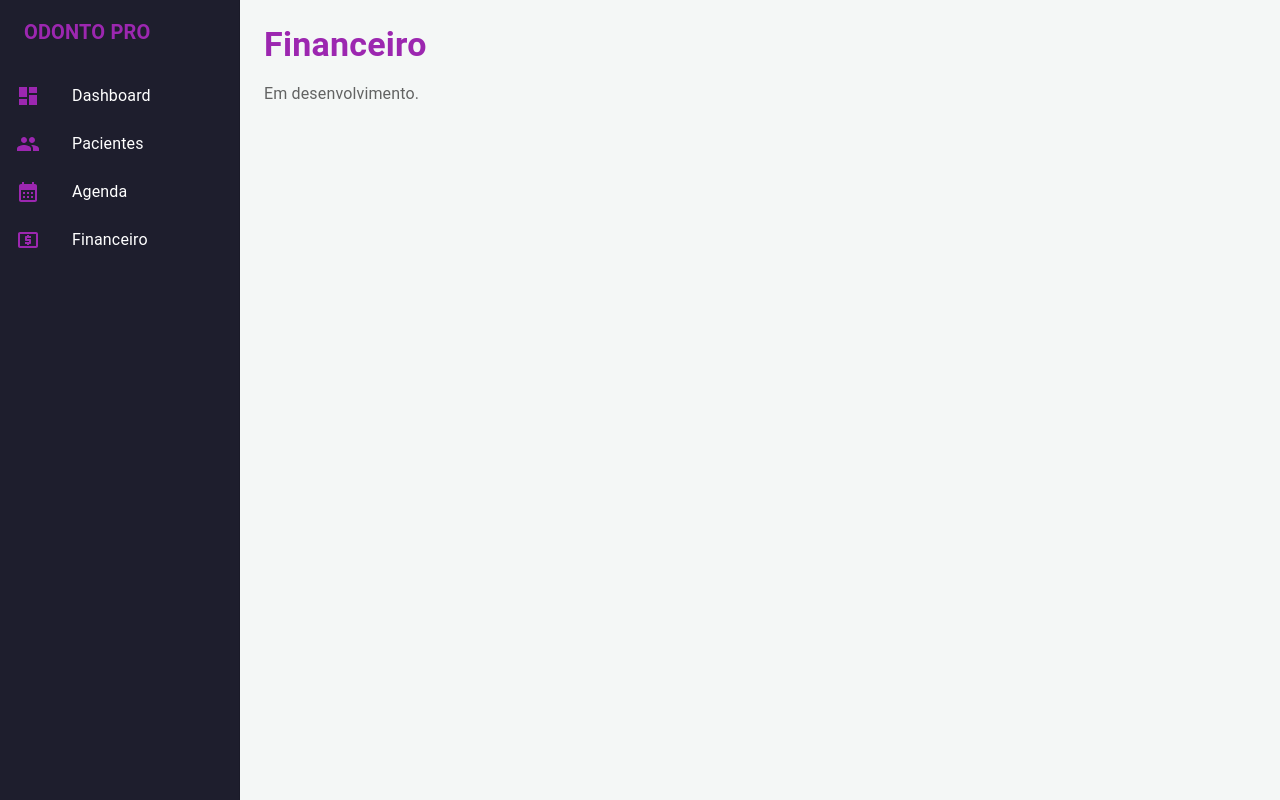
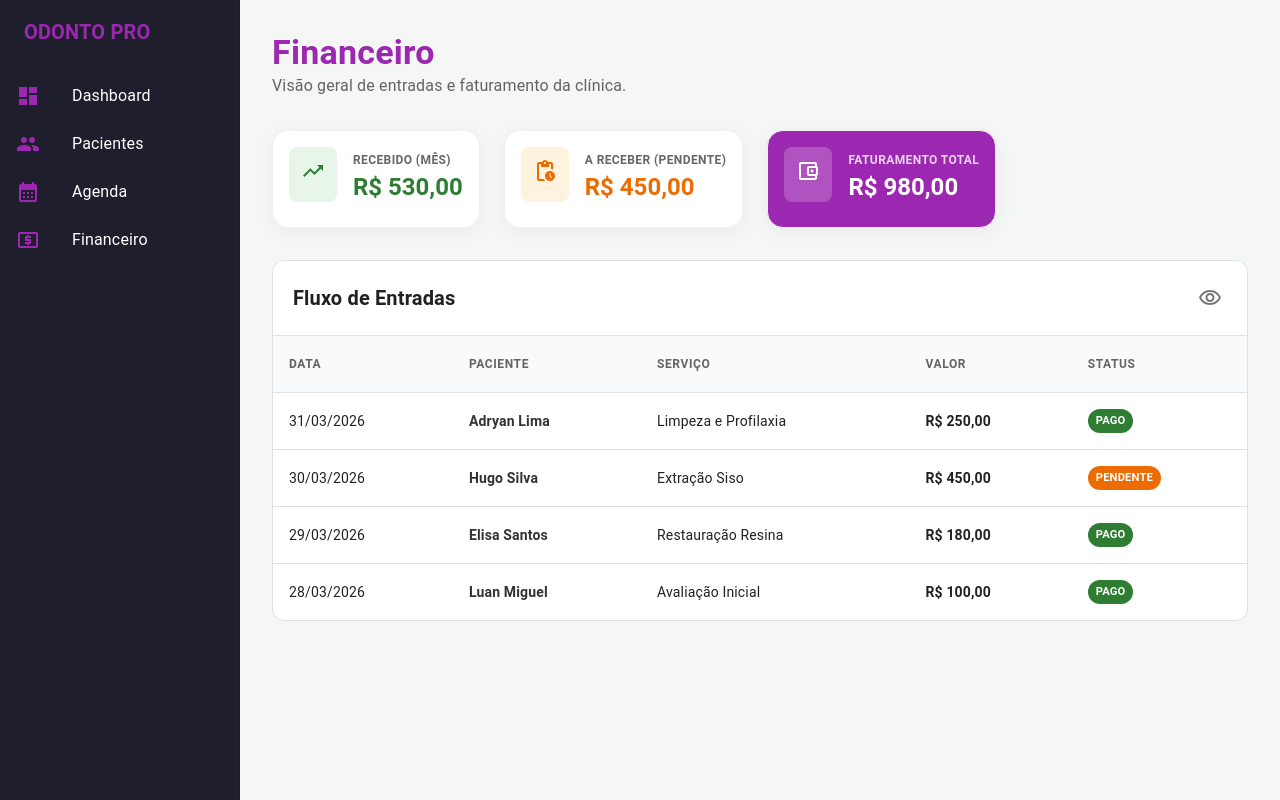
Before and after one commit to AdryanDev7/SistemaOdontologico-Web, a React (Vite) app: page /financeiro in a window 1280 px wide. Built offline with nearby package versions, Linux system fonts and the light colour scheme.

Commit message:
feat: cria as rotas e page de financeiro

```diff
--- a/src/App.tsx
+++ b/src/App.tsx
@@ -1,35 +1,6 @@
-import { Box, Typography } from '@mui/material';
-import { Routes, Route } from 'react-router-dom';
+import { Box } from '@mui/material';
 import { Sidebar } from './components/Layout/Sidebar';
-
-// Imports das páginas (Nomes batendo com os arquivos na pasta)
-import PacientesPage from './pages/PacientesPage';
-import NovoPacientePage from './pages/NovoPacientePage';
-import FichaPacientePage from './pages/FichaPacientePage';
-import EditarPacientePage from './pages/EditarPacientePage';
-import DashboardPage from './pages/DashboardPage';
-
-const AgendaPage = () => (
-  <Box>
-    <Typography variant="h4" fontWeight={700} color="primary" sx={{ mb: 2 }}>
-      Agenda
-    </Typography>
-    <Typography variant="body1" color="text.secondary">
-      Em desenvolvimento.
-    </Typography>
-  </Box>
-);
-
-const FinanceiroPage = () => (
-  <Box>
-    <Typography variant="h4" fontWeight={700} color="primary" sx={{ mb: 2 }}>
-      Financeiro
-    </Typography>
-    <Typography variant="body1" color="text.secondary">
-      Em desenvolvimento.
-    </Typography>
-  </Box>
-);
+import { AppRoutes } from './routes/appRoutes';
 
 function App() {
   return (
@@ -37,26 +8,9 @@ function App() {
       <Sidebar />
       <Box
         component="main"
-        sx={{
-          flexGrow: 1,
-          p: 3,
-          backgroundColor: '#f4f7f6',
-          minHeight: '100vh'
-        }}
+        sx={{ flexGrow: 1, p: 3, backgroundColor: '#f4f7f6', minHeight: '100vh' }}
       >
-        <Routes>
-          <Route path="/" element={<DashboardPage />} />
-          <Route path="/pacientes" element={<PacientesPage />} />
-          <Route path="/pacientes/novo" element={<NovoPacientePage />} />
-          <Route path="/agenda" element={<AgendaPage />} />
-          <Route path="/financeiro" element={<FinanceiroPage />} />
-
-          {/* Rota de Edição */}
-          <Route path="/pacientes/:id/editar" element={<EditarPacientePage />} />
-
-          {/* Rota do Prontuário */}
-          <Route path="/pacientes/:id" element={<FichaPacientePage />} />
-        </Routes>
+        <AppRoutes />
       </Box>
     </Box>
   );
--- /dev/null
+++ b/src/pages/FinanceiroPage.tsx
@@ -0,0 +1,182 @@
+import { useState, useEffect } from 'react';
+import {
+  Box, Typography, Grid, Paper, Table, TableBody,
+  TableCell, TableContainer, TableHead, TableRow,
+  Chip, Card, CardContent, LinearProgress, Divider,
+  IconButton, Tooltip
+} from '@mui/material';
+import {
+  TrendingUp as IncomeIcon,
+  AccountBalanceWalletOutlined as WalletIcon,
+  PendingActionsOutlined as PendingIcon,
+  VisibilityOutlined as ViewIcon
+} from '@mui/icons-material';
+import { api } from '../services/api';
+
+interface Lancamento {
+  id: number;
+  descricao: string;
+  pacienteNome: string;
+  valor: number;
+  data: string;
+  status: 'PAGO' | 'PENDENTE';
+}
+
+export default function FinanceiroPage() {
+  const [lancamentos, setLancamentos] = useState<Lancamento[]>([]);
+  const [loading, setLoading] = useState(true);
+  const [totais, setTotais] = useState({ recebido: 0, pendente: 0 });
+
+  useEffect(() => {
+    const carregarDadosFinanceiros = async () => {
+      try {
+        setLoading(true);
+
+        const mockData: Lancamento[] = [
+          { id: 1, descricao: 'Limpeza e Profilaxia', pacienteNome: 'Adryan Lima', valor: 250.00, data: '2026-03-31', status: 'PAGO' },
+          { id: 2, descricao: 'Extração Siso', pacienteNome: 'Hugo Silva', valor: 450.00, data: '2026-03-30', status: 'PENDENTE' },
+          { id: 3, descricao: 'Restauração Resina', pacienteNome: 'Elisa Santos', valor: 180.00, data: '2026-03-29', status: 'PAGO' },
+          { id: 4, descricao: 'Avaliação Inicial', pacienteNome: 'Luan Miguel', valor: 100.00, data: '2026-03-28', status: 'PAGO' },
+        ];
+
+        setLancamentos(mockData);
+
+        const recebido = mockData.filter(l => l.status === 'PAGO').reduce((acc, curr) => acc + curr.valor, 0);
+        const pendente = mockData.filter(l => l.status === 'PENDENTE').reduce((acc, curr) => acc + curr.valor, 0);
+
+        setTotais({ recebido, pendente });
+      } catch (error) {
+        console.error(error);
+      } finally {
+        setLoading(false);
+      }
+    };
+
+    carregarDadosFinanceiros();
+  }, []);
+
+  return (
+    <Box sx={{ p: 1 }}>
+      <Box sx={{ mb: 4 }}>
+        <Typography variant="h4" fontWeight={700} color="primary">
+          Financeiro
+        </Typography>
+        <Typography variant="body1" color="text.secondary">
+          Visão geral de entradas e faturamento da clínica.
+        </Typography>
+      </Box>
+
+      <Grid container spacing={3} sx={{ mb: 4 }}>
+        <Grid item xs={12} md={4}>
+          <Card sx={cardStyle}>
+            <CardContent sx={{ display: 'flex', alignItems: 'center', gap: 2 }}>
+              <Box sx={{ bgcolor: '#e8f5e9', p: 1.5, borderRadius: 2 }}>
+                <IncomeIcon sx={{ color: '#2e7d32' }} />
+              </Box>
+              <Box>
+                <Typography variant="caption" color="text.secondary" fontWeight={600}>RECEBIDO (MÊS)</Typography>
+                <Typography variant="h5" fontWeight={700} color="#2e7d32">
+                  R$ {totais.recebido.toLocaleString('pt-BR', { minimumFractionDigits: 2 })}
+                </Typography>
+              </Box>
+            </CardContent>
+          </Card>
+        </Grid>
+
+        <Grid item xs={12} md={4}>
+          <Card sx={cardStyle}>
+            <CardContent sx={{ display: 'flex', alignItems: 'center', gap: 2 }}>
+              <Box sx={{ bgcolor: '#fff3e0', p: 1.5, borderRadius: 2 }}>
+                <PendingIcon sx={{ color: '#ed6c02' }} />
+              </Box>
+              <Box>
+                <Typography variant="caption" color="text.secondary" fontWeight={600}>A RECEBER (PENDENTE)</Typography>
+                <Typography variant="h5" fontWeight={700} color="#ed6c02">
+                  R$ {totais.pendente.toLocaleString('pt-BR', { minimumFractionDigits: 2 })}
+                </Typography>
+              </Box>
+            </CardContent>
+          </Card>
+        </Grid>
+
+        <Grid item xs={12} md={4}>
+          <Card sx={{ ...cardStyle, bgcolor: '#9c27b0', color: '#fff' }}>
+            <CardContent sx={{ display: 'flex', alignItems: 'center', gap: 2 }}>
+              <Box sx={{ bgcolor: 'rgba(255,255,255,0.2)', p: 1.5, borderRadius: 2 }}>
+                <WalletIcon />
+              </Box>
+              <Box>
+                <Typography variant="caption" sx={{ opacity: 0.8, fontWeight: 600 }}>FATURAMENTO TOTAL</Typography>
+                <Typography variant="h5" fontWeight={700}>
+                  R$ {(totais.recebido + totais.pendente).toLocaleString('pt-BR', { minimumFractionDigits: 2 })}
+                </Typography>
+              </Box>
+            </CardContent>
+          </Card>
+        </Grid>
+      </Grid>
+
+      <Paper elevation={0} sx={{ border: '1px solid #e0e0e0', borderRadius: 3, overflow: 'hidden' }}>
+        <Box sx={{ p: 2.5, display: 'flex', justifyContent: 'space-between', alignItems: 'center', bgcolor: '#fff' }}>
+          <Typography variant="h6" fontWeight={700}>Fluxo de Entradas</Typography>
+          <Box sx={{ display: 'flex', gap: 1 }}>
+             <Tooltip title="Gerar Relatório">
+                <IconButton size="small"><ViewIcon /></IconButton>
+             </Tooltip>
+          </Box>
+        </Box>
+        <Divider />
+
+        {loading ? <LinearProgress color="secondary" /> : (
+          <TableContainer>
+            <Table>
+              <TableHead sx={{ bgcolor: '#f9fafb' }}>
+                <TableRow>
+                  <TableCell sx={headerTableCellStyle}>DATA</TableCell>
+                  <TableCell sx={headerTableCellStyle}>PACIENTE</TableCell>
+                  <TableCell sx={headerTableCellStyle}>SERVIÇO</TableCell>
+                  <TableCell sx={headerTableCellStyle}>VALOR</TableCell>
+                  <TableCell sx={headerTableCellStyle}>STATUS</TableCell>
+                </TableRow>
+              </TableHead>
+              <TableBody>
+                {lancamentos.map((l) => (
+                  <TableRow key={l.id} hover sx={{ '&:last-child td, &:last-child th': { border: 0 } }}>
+                    <TableCell>{new Date(l.data).toLocaleDateString('pt-BR')}</TableCell>
+                    <TableCell sx={{ fontWeight: 600, color: '#333' }}>{l.pacienteNome}</TableCell>
+                    <TableCell color="text.secondary">{l.descricao}</TableCell>
+                    <TableCell sx={{ fontWeight: 700 }}>
+                      R$ {l.valor.toLocaleString('pt-BR', { minimumFractionDigits: 2 })}
+                    </TableCell>
+                    <TableCell>
+                      <Chip
+                        label={l.status}
+                        size="small"
+                        color={l.status === 'PAGO' ? 'success' : 'warning'}
+                        variant="filled"
+                        sx={{ fontWeight: 700, fontSize: '0.7rem' }}
+                      />
+                    </TableCell>
+                  </TableRow>
+                ))}
+              </TableBody>
+            </Table>
+          </TableContainer>
+        )}
+      </Paper>
+    </Box>
+  );
+}
+
+const cardStyle = {
+  borderRadius: 4,
+  boxShadow: '0 4px 20px rgba(0,0,0,0.05)',
+  border: '1px solid #f0f0f0'
+};
+
+const headerTableCellStyle = {
+  fontWeight: 700,
+  color: 'text.secondary',
+  fontSize: '0.75rem',
+  letterSpacing: '0.05em'
+};
--- /dev/null
+++ b/src/routes/appRoutes.tsx
@@ -0,0 +1,20 @@
+import { Routes, Route } from 'react-router-dom';
+import DashboardPage from '../pages/DashboardPage';
+import PacientesPage from '../pages/PacientesPage';
+import NovoPacientePage from '../pages/NovoPacientePage';
+import FinanceiroPage from '../pages/FinanceiroPage';
+import EditarPacientePage from '../pages/EditarPacientePage';
+import FichaPacientePage from '../pages/FichaPacientePage';
+
+export function AppRoutes() {
+  return (
+    <Routes>
+      <Route path="/" element={<DashboardPage />} />
+      <Route path="/pacientes" element={<PacientesPage />} />
+      <Route path="/pacientes/novo" element={<NovoPacientePage />} />
+      <Route path="/financeiro" element={<FinanceiroPage />} />
+      <Route path="/pacientes/:id/editar" element={<EditarPacientePage />} />
+      <Route path="/pacientes/:id" element={<FichaPacientePage />} />
+    </Routes>
+  );
+}
```
